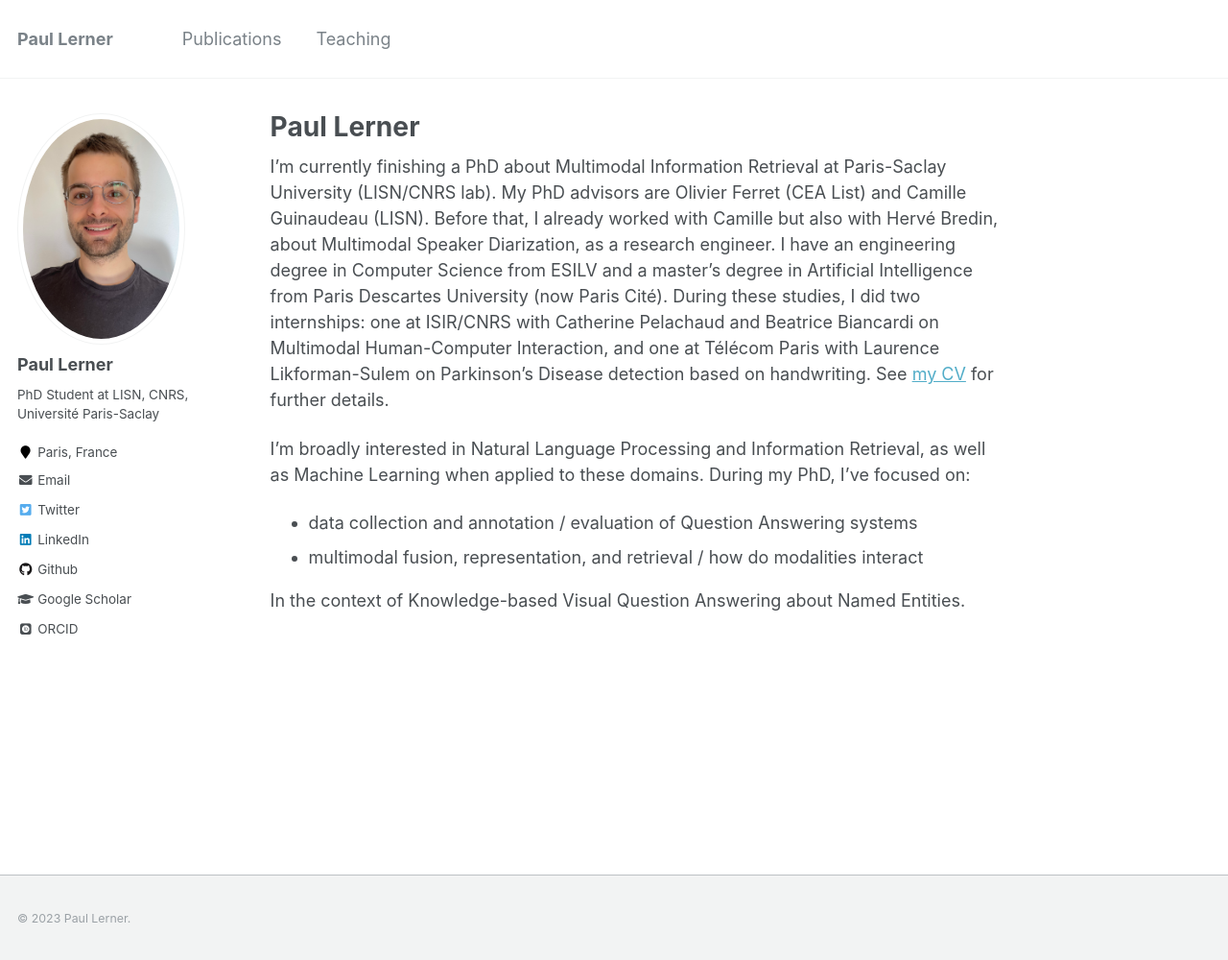
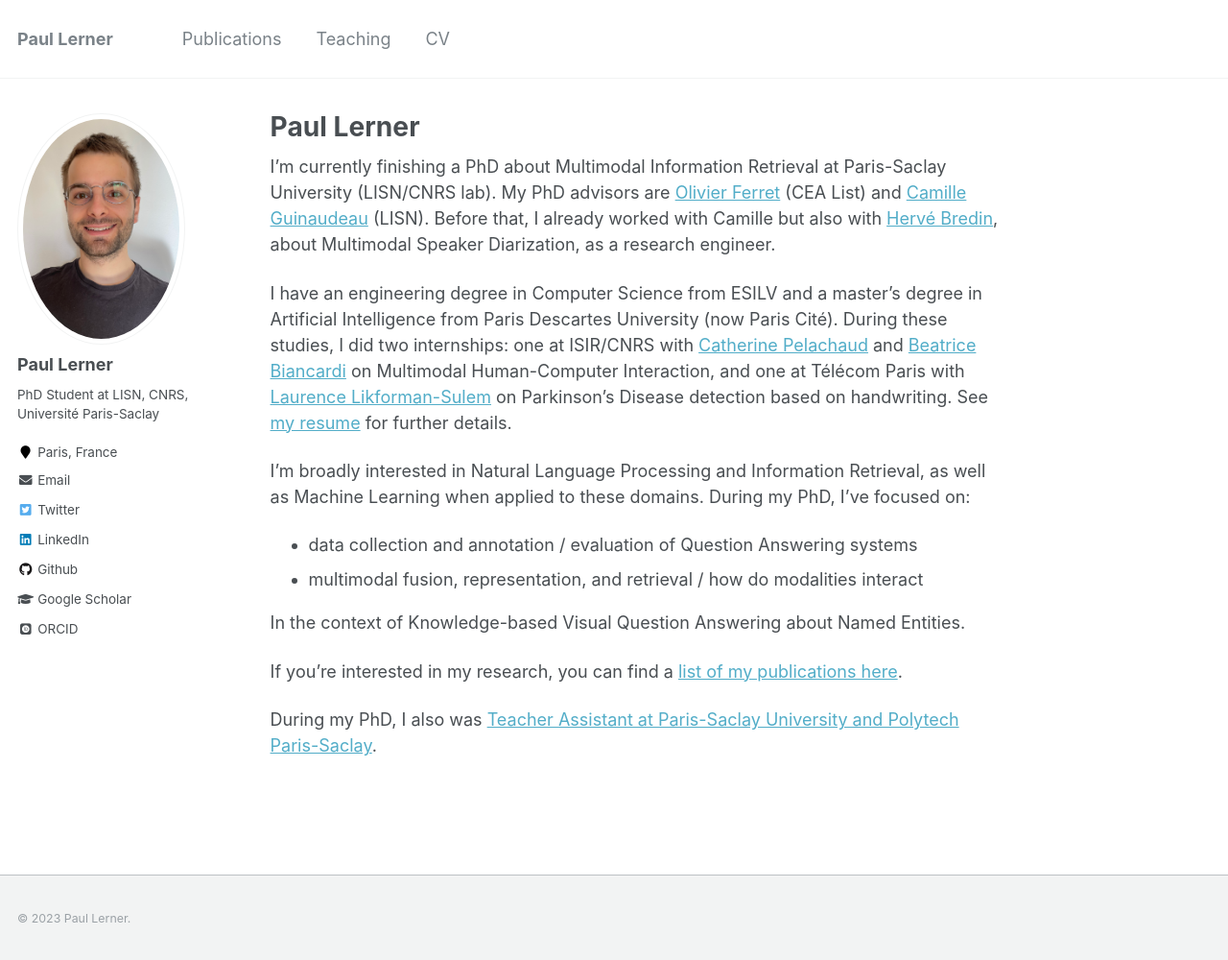
Before and after one commit to PaulLerner/PaulLerner.github.io, a Jekyll site: the page built from _pages/about.md, in a window 1280 px wide and 1003 px high. Shown: the top 1000 px of the window at 96% size. Built offline with Jekyll 4.4.1, drawn with Linux system fonts in a browser that asks for light colours; some web fonts are replaced.

Commit message:
links are fun

```diff
--- a/_data/navigation.yml
+++ b/_data/navigation.yml
@@ -15,8 +15,8 @@ main:
   #- title: "Blog Posts"
   #  url: /year-archive/
 
-  #- title: "CV"
-  #  url: /cv/
+  - title: "CV"
+    url: /files/CV.pdf
 
  # - title: "Guide"
  #   url: /markdown/
--- a/_pages/about.md
+++ b/_pages/about.md
@@ -9,14 +9,19 @@ redirect_from:
 ---
 
 I'm currently finishing a PhD about Multimodal Information Retrieval at Paris-Saclay University (LISN/CNRS lab).
-My PhD advisors are Olivier Ferret (CEA List) and Camille Guinaudeau (LISN).
-Before that, I already worked with Camille but also with Hervé Bredin, about Multimodal Speaker Diarization, as a research engineer.
+My PhD advisors are [Olivier Ferret](http://oferret.free.fr/) (CEA List)
+and [Camille Guinaudeau](https://sites.google.com/view/camille-guinaudeau/accueil) (LISN).
+Before that, I already worked with Camille but also with [Hervé Bredin](https://herve.niderb.fr/fastpages/),
+about Multimodal Speaker Diarization, as a research engineer.
+
 I have an engineering degree in Computer Science from ESILV and a master's degree
 in Artificial Intelligence from Paris Descartes University (now Paris Cité).
 During these studies, I did two internships:
-one at ISIR/CNRS with Catherine Pelachaud and Beatrice Biancardi on Multimodal Human-Computer Interaction,
-and one at Télécom Paris with Laurence Likforman-Sulem on Parkinson's Disease detection based on handwriting.
-See [my CV](/files/CV.pdf) for further details.
+one at ISIR/CNRS with [Catherine Pelachaud](https://www.isir.upmc.fr/personnel/pelachaud/)
+and [Beatrice Biancardi](https://sites.google.com/view/beatricebiancardi) on Multimodal Human-Computer Interaction,
+and one at Télécom Paris with [Laurence Likforman-Sulem](https://perso.telecom-paristech.fr/lauli/)
+on Parkinson's Disease detection based on handwriting.
+See [my resume](/files/CV.pdf) for further details.
 
 I'm broadly interested in Natural Language Processing and Information Retrieval, as well as Machine Learning when applied to these domains.
 During my PhD, I've focused on:
@@ -24,3 +29,7 @@ During my PhD, I've focused on:
 - multimodal fusion, representation, and retrieval / how do modalities interact
 
 In the context of Knowledge-based Visual Question Answering about Named Entities.
+
+If you're interested in my research, you can find a [list of my publications here](/publications).
+
+During my PhD, I also was [Teacher Assistant at Paris-Saclay University and Polytech Paris-Saclay](/teaching).
--- a/_pages/teaching.html
+++ b/_pages/teaching.html
@@ -7,8 +7,6 @@ author_profile: true
 
 {% include base_path %}
 
-<p> During my PhD, I was Teacher Assistant at Paris-Saclay University and Polytech Paris-Saclay. </p>
-
 {% for post in site.teaching reversed %}
   {% include archive-single.html %}
 {% endfor %}
```
Also changed, not shown: _teaching/2020-polytech-ta.md (+3 -2 lines), _teaching/2021-saclay-ta.md (+2 -1 lines).
